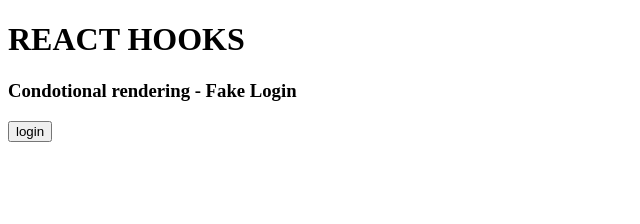
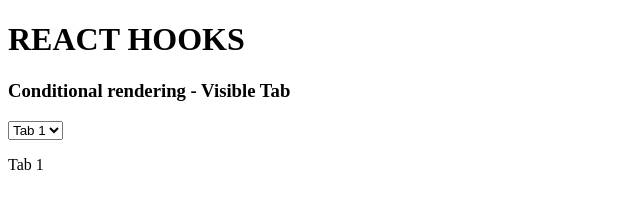
Before and after one commit to marceloAron1980/react_next_hooks, a React (Vite) app: page / in a window 1280 px wide. Shown: the top 224 px of the page, without its empty margins (0-640 px from the left). Built offline with nearby package versions, Linux system fonts and the light colour scheme.

Commit message:
10_hooks

```diff
--- a/src/App.jsx
+++ b/src/App.jsx
@@ -31,7 +31,8 @@
 // import HookState06 from "./components/UseState_06"
 // import HookState07 from "./components/UseState_07"
 // import HookState08 from "./components/UseState_08"
-import HookState09 from "./components/UseState_09"
+// import HookState09 from "./components/UseState_09"
+import HookState10 from "./components/UseState_10"
 
 export default ()=>{
     return (
@@ -46,7 +47,8 @@
         {/* <HookState07/>  */}
         {/* <HookState08/>  */}
         {/* <HookState08/> */}
-        <HookState09/>
+        {/* <HookState09/> */}
+        <HookState10/>
         </>
     )
 }
--- /dev/null
+++ b/src/components/UseState_10.jsx
@@ -0,0 +1,19 @@
+import React, {useState} from "react";
+
+export default () => {
+    const [tab, setTab]=useState(1)
+
+    return(
+        <>
+        <h3> Conditional rendering - Visible Tab</h3>
+        <select onChange={(e)=>setTab(parseInt(e.target.value))}>
+            <option value="1">Tab 1</option>
+            <option value="2">Tab 2</option>
+            <option value="3">Tab 3</option>
+        </select>
+        {tab === 1 && <p>Tab 1</p> }
+        {tab === 2 && <p>Tab 2</p> }
+        {tab === 3 && <p>Tab 3</p> }
+        </>
+    )
+}
```
